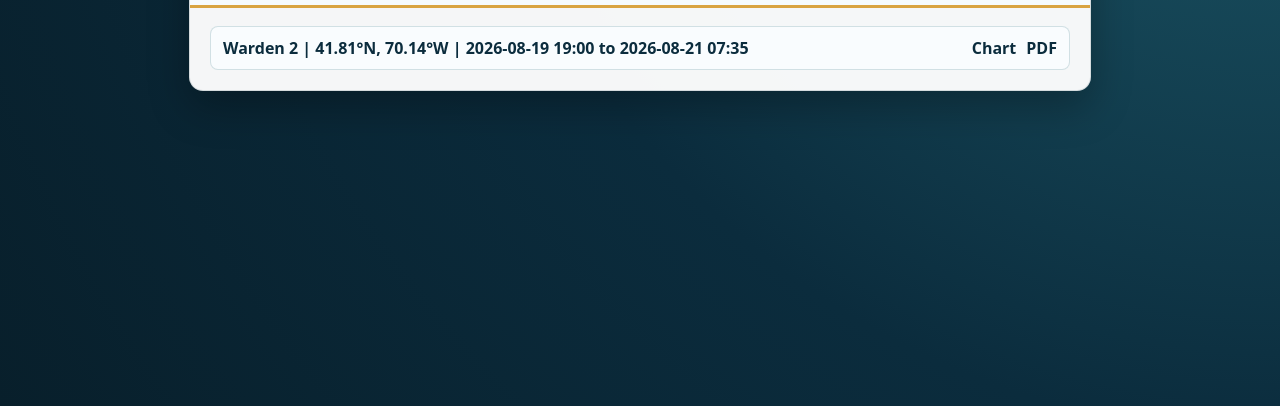
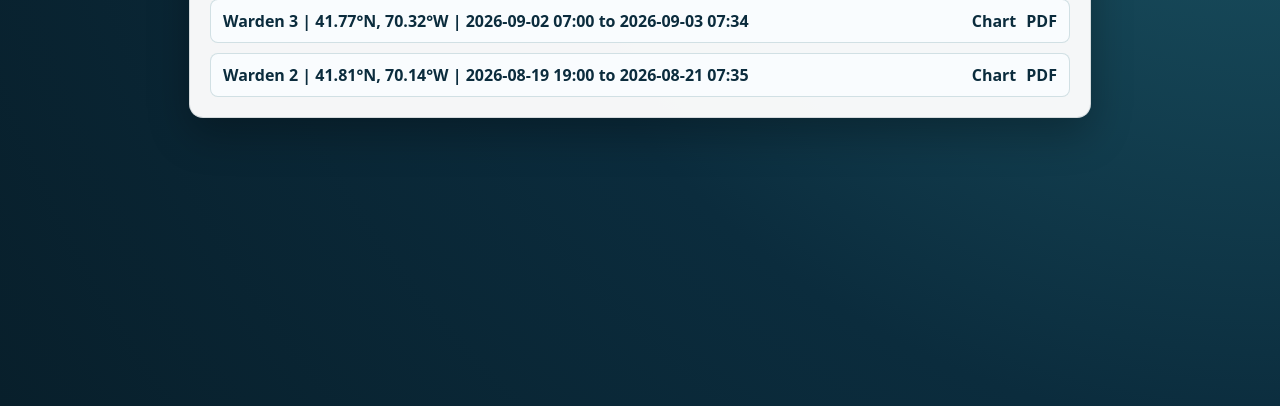
Before and after one commit to Sedna-Robotics/do-survey, a plain HTML site: page index.html in a window 1280 px wide. Shown: the part 394-800 px from the top of the page. Drawn offline with Linux system fonts and the light colour scheme.

Commit message:
Added 9.2.2026 warden-3 mission

```diff
--- a/index.html
+++ b/index.html
@@ -85,7 +85,8 @@
     </header>
     <main>
       <ul>
-        <li><div class="surveyName">Warden 2 | 41.81°N, 70.14°W | 2026-08-19 19:00 to 2026-08-21 07:35</div><div class="links"><a href="outputs/warden-2_41p81n_70p14w_20260819T1900-20260821T0735_casts_chart.html">Chart</a><a href="outputs/warden-2_41p81n_70p14w_20260819T1900-20260821T0735_casts.pdf">PDF</a></div></li>
+        <li><div class="surveyName">Warden 3 | 41.77°N, 70.32°W | 2026-09-02 07:00 to 2026-09-03 07:34</div><div class="links"><a href="outputs/warden-3_41p77n_70p32w_20260902T0700-20260903T0734_casts_chart.html">Chart</a><a href="outputs/warden-3_41p77n_70p32w_20260902T0700-20260903T0734_casts.pdf">PDF</a></div></li>
+<li><div class="surveyName">Warden 2 | 41.81°N, 70.14°W | 2026-08-19 19:00 to 2026-08-21 07:35</div><div class="links"><a href="outputs/warden-2_41p81n_70p14w_20260819T1900-20260821T0735_casts_chart.html">Chart</a><a href="outputs/warden-2_41p81n_70p14w_20260819T1900-20260821T0735_casts.pdf">PDF</a></div></li>
       </ul>
     </main>
   </section>
```
